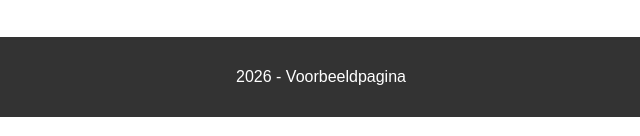
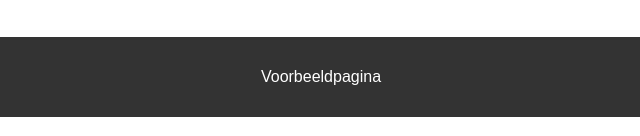
Before and after one commit to DeBe92/Huiswerkopdracht, a plain HTML site: page index.html in a window 1280 px wide. Shown: the part 661-797 px from the top of the page, 319-959 px from the left. Drawn offline with Linux system fonts and the light colour scheme.

Commit message:
Update index.html

```diff
--- a/index.html
+++ b/index.html
@@ -39,7 +39,7 @@
     </table>
 </main>
 <footer>
-    <p>2026 - Voorbeeldpagina</p>
+    <p>Voorbeeldpagina</p>
 </footer>
 </body>
 </html>
```
